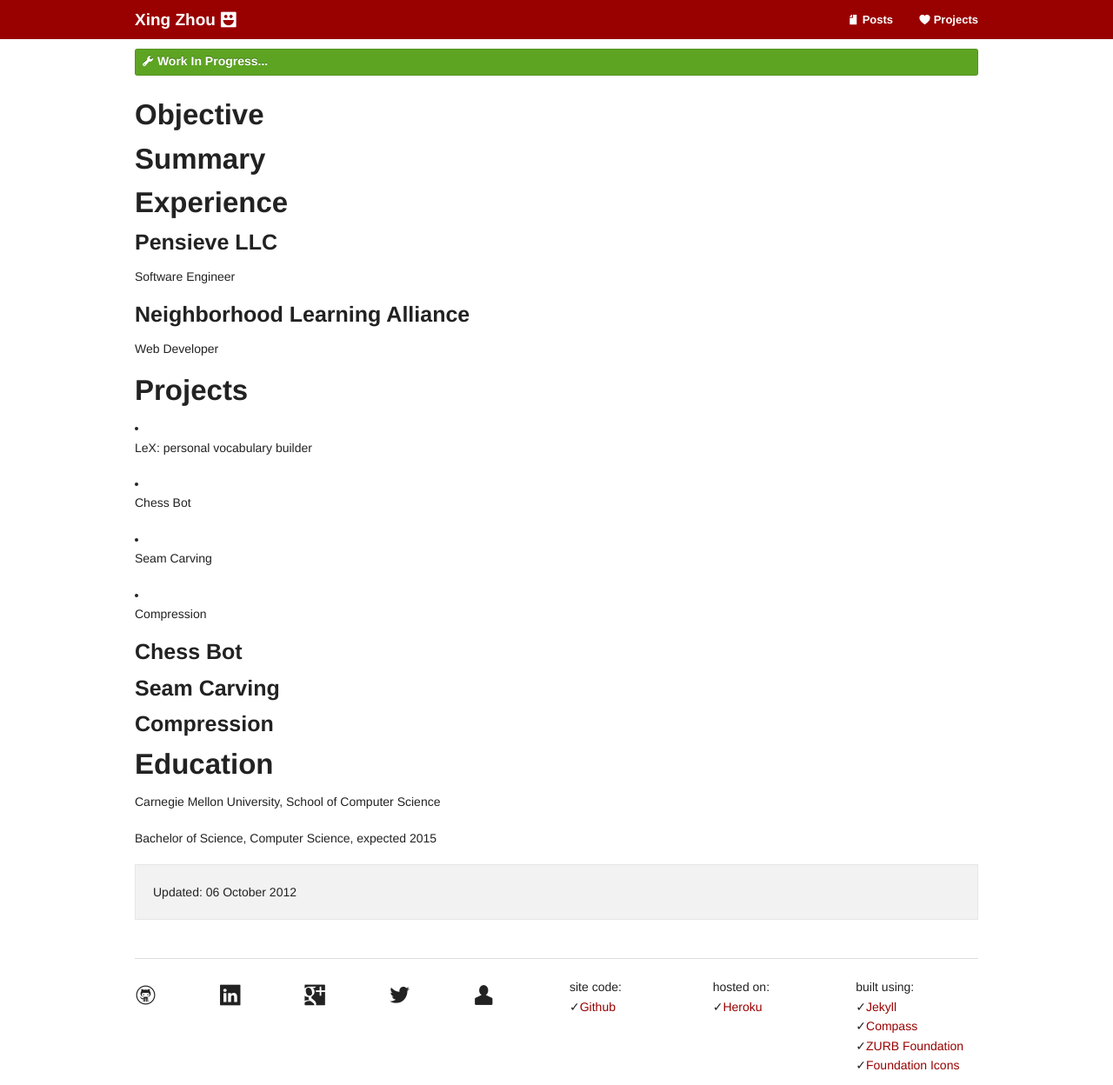
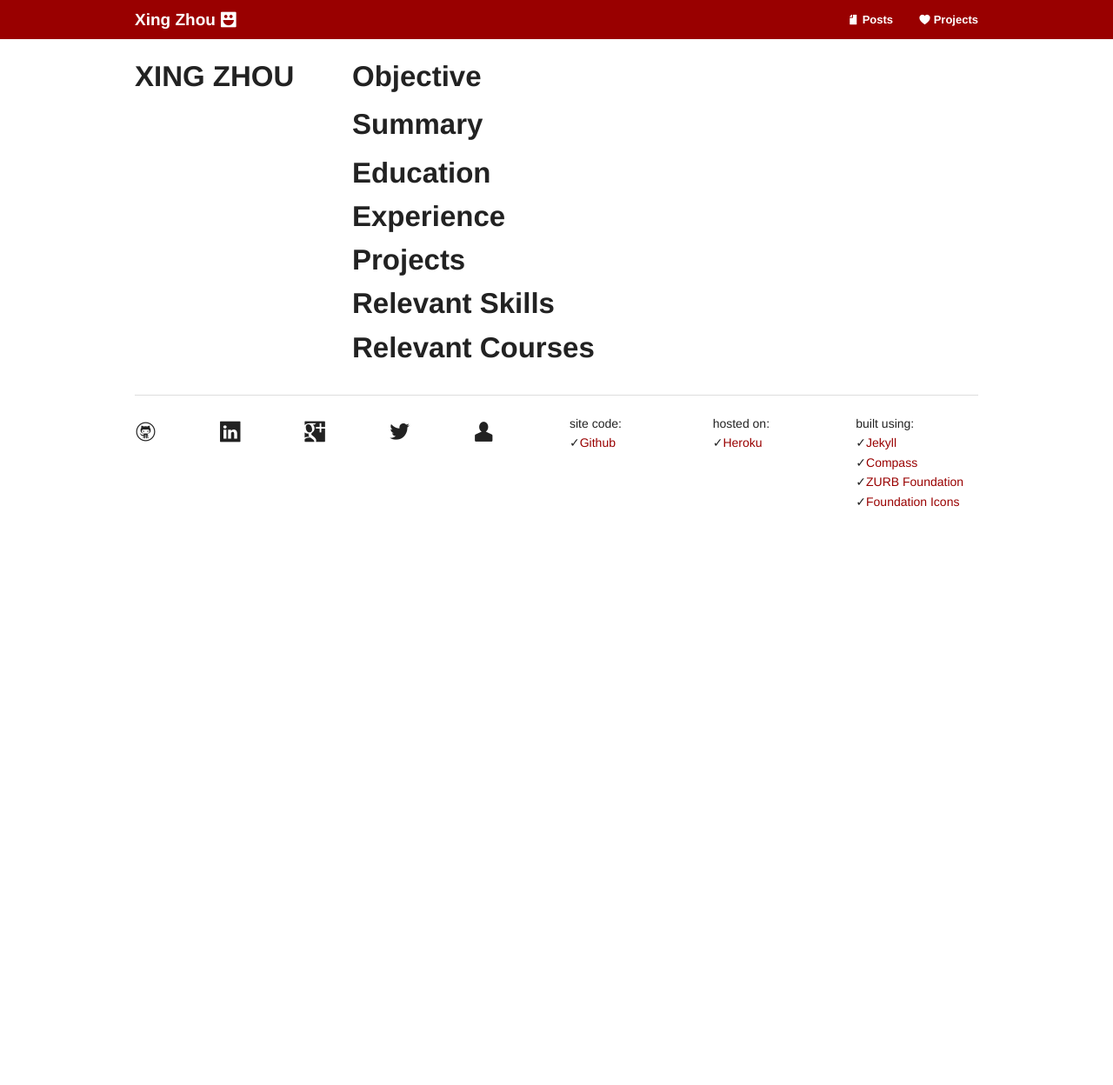
Before and after one commit to dekom/xingzhou.me, a Jekyll site: the page built from resume.html, in a window 1280 px wide and 1248 px high. Shown: the whole window at 87% size. Built offline with Jekyll 4.4.1, drawn with Linux system fonts in a browser that asks for light colours.

Commit message:
Change resume from markdown to html

```diff
--- /dev/null
+++ b/resume.html
@@ -0,0 +1,37 @@
+---
+layout: default
+title: Resume
+---
+
+<section class="row">
+  <article class="three columns">
+    <h1>XING ZHOU</h1>
+  </article>
+  <article class="nine columns">
+    <section id="objective">
+      <h1>Objective</h1>
+      <p>
+      </p>
+    </section>
+    <section id="summary">
+      <h1>Summary</h1>
+      <p>
+      </p>
+    </section>
+    <section id="education">
+      <h1>Education</h1>
+    </section>
+    <section id="experience">
+      <h1>Experience</h1>
+    </section>
+    <section id="projects">
+      <h1>Projects</h1>
+    </section>
+    <section id="skills">
+      <h1>Relevant Skills</h1>
+    </section>
+    <section id="courses">
+      <h1>Relevant Courses</h1>
+    </section>
+  </article>
+</section>
--- a/resume.markdown
+++ b/resume_draft.markdown
@@ -13,9 +13,24 @@ time: 2012-10-06
 
 Software Engineer
 
+* design and code screencasting tool with JavaScript and HTML5 canvas
+* screencasting tool became integral to acquire funding
+* create Python-based CLI console to manage users and courses using SQLAlchemy
+* refactor MVC into fat model and slim controller
+* actively recruited course creators to the site for customer feedback
+
 ## Neighborhood Learning Alliance ##
 
 Web Developer
+
+* design and code organization website
+  * RefineryCMS
+  * Twitter Bootstrap
+  * Heroku
+  * Amazon S3
+* design and code registration site for Pittsburgh CONNECTS
+  * link to Samba 4 and Windows Active Directory using LDAP
+  * migrate data between databases with rake files
 
 # Projects #
 
@@ -26,12 +41,6 @@ Web Developer
 * Seam Carving
 
 * Compression
-
-## Chess Bot ##
-
-## Seam Carving ##
-
-## Compression ##
 
 # Education #
 
```
